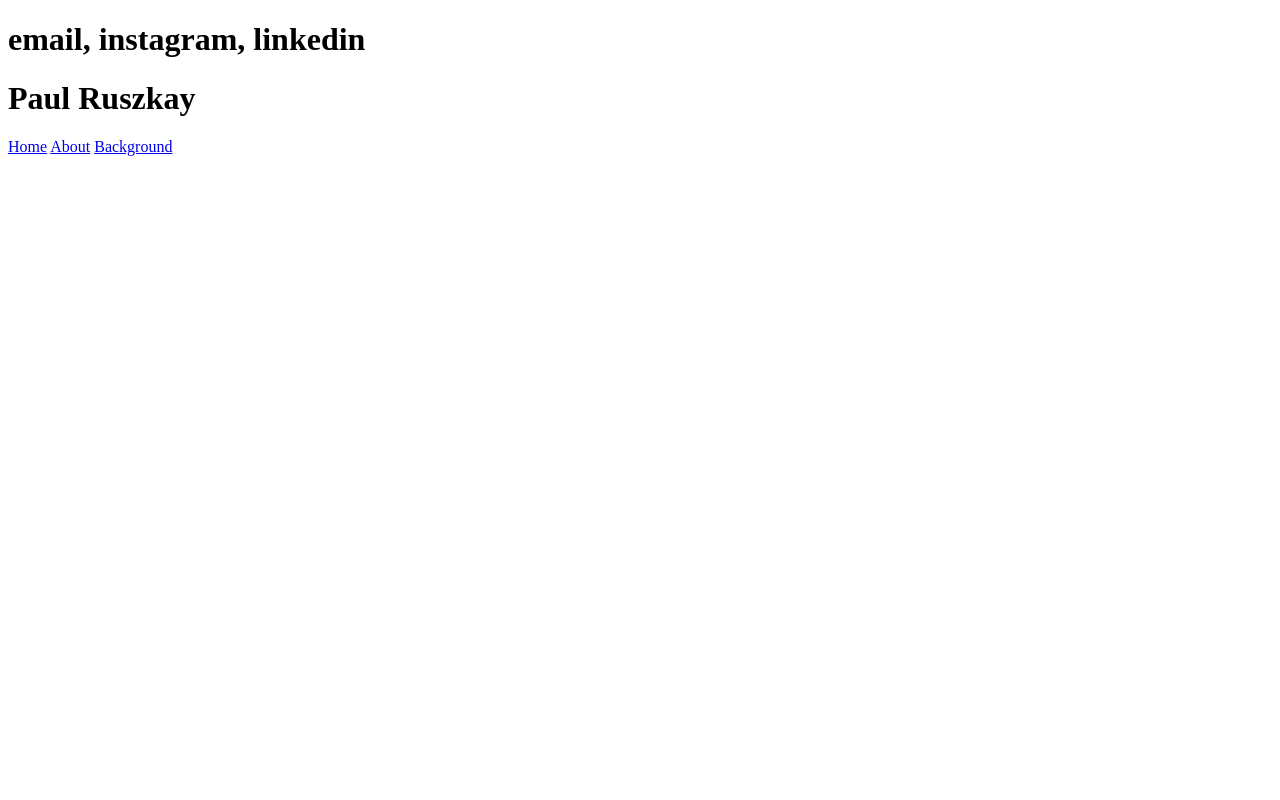
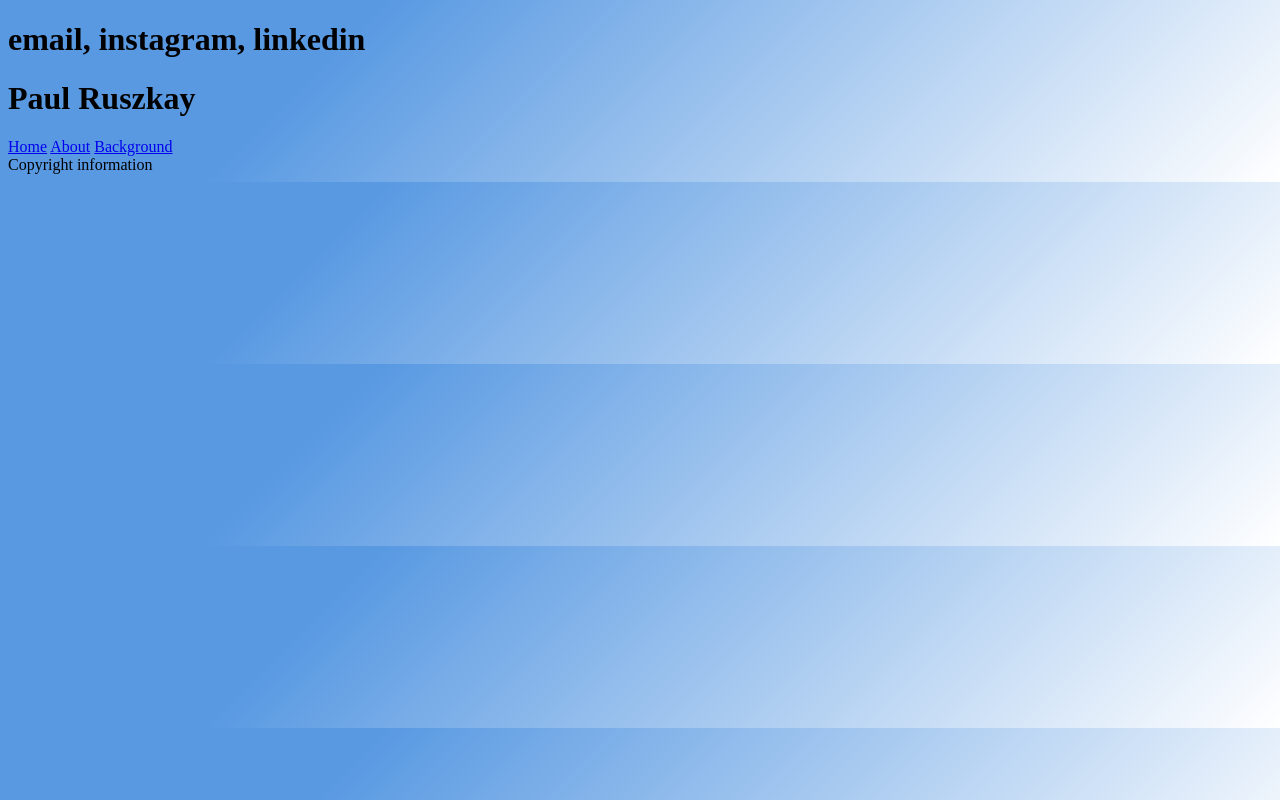
Before and after one commit to PaulRusz/Paul-Ruszkay-site, a plain HTML site: page paul-website/contact.html in a window 1280 px wide. Drawn offline with Linux system fonts and the light colour scheme.

Commit message:
added css to folder and color

```diff
--- a/paul-website/contact.html
+++ b/paul-website/contact.html
@@ -3,6 +3,7 @@
 <head>
     <meta charset="UTF-8">
     <meta name="viewport" content="width=device-width, initial-scale=1.0">
+    <link rel="stylesheet" type="text/css" href="styles.css" />
     <title>Document</title>
 </head>
 <body>
@@ -16,4 +17,5 @@
          </nav>
         </header>
 </body>
+<footer>Copyright information</footer>
 </html>
--- /dev/null
+++ b/paul-website/styles.css
@@ -0,0 +1,3 @@
+body {background-color: #ffffff;
+background-image: linear-gradient(315deg, #ffffff 0%, #5899e2 74%);
+}
```
Also changed, not shown: paul-website/about.html (+2 -0 lines), paul-website/background.html (+2 -0 lines), paul-website/index.html (+2 -2 lines).
